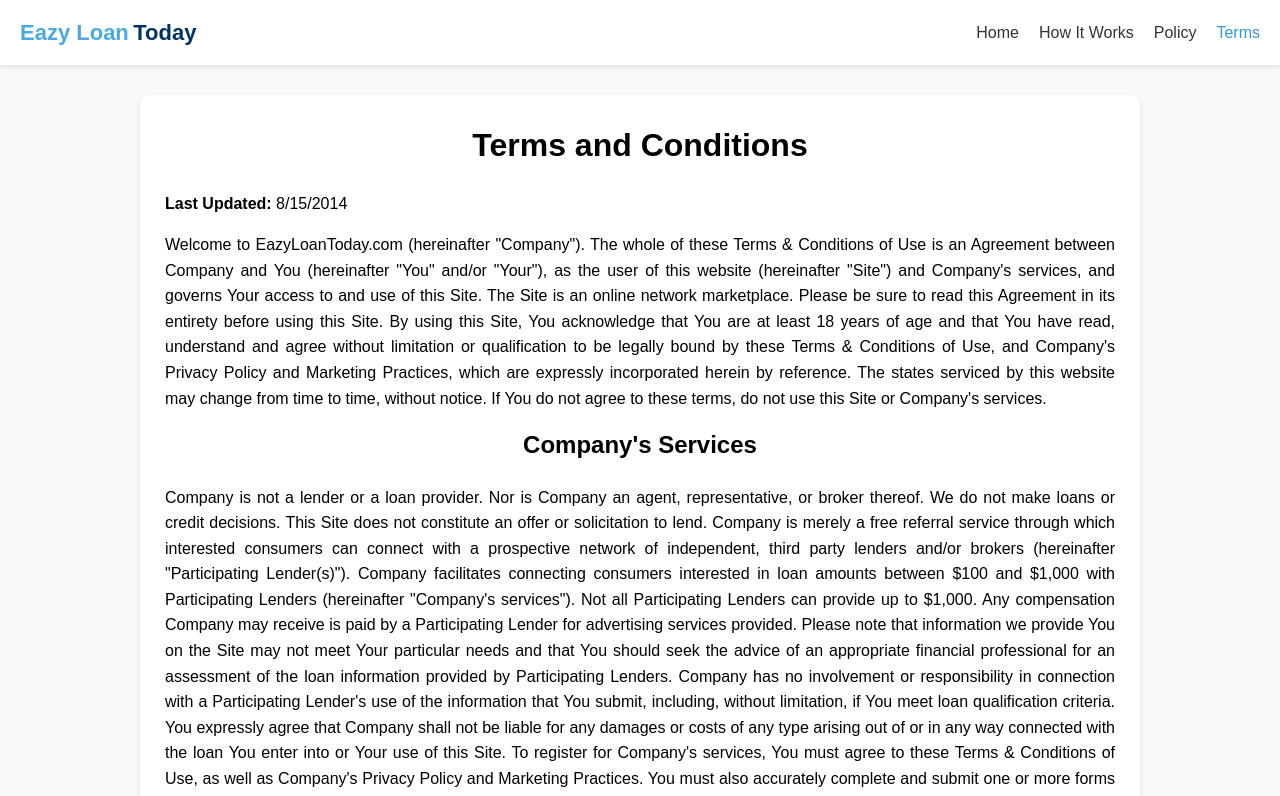
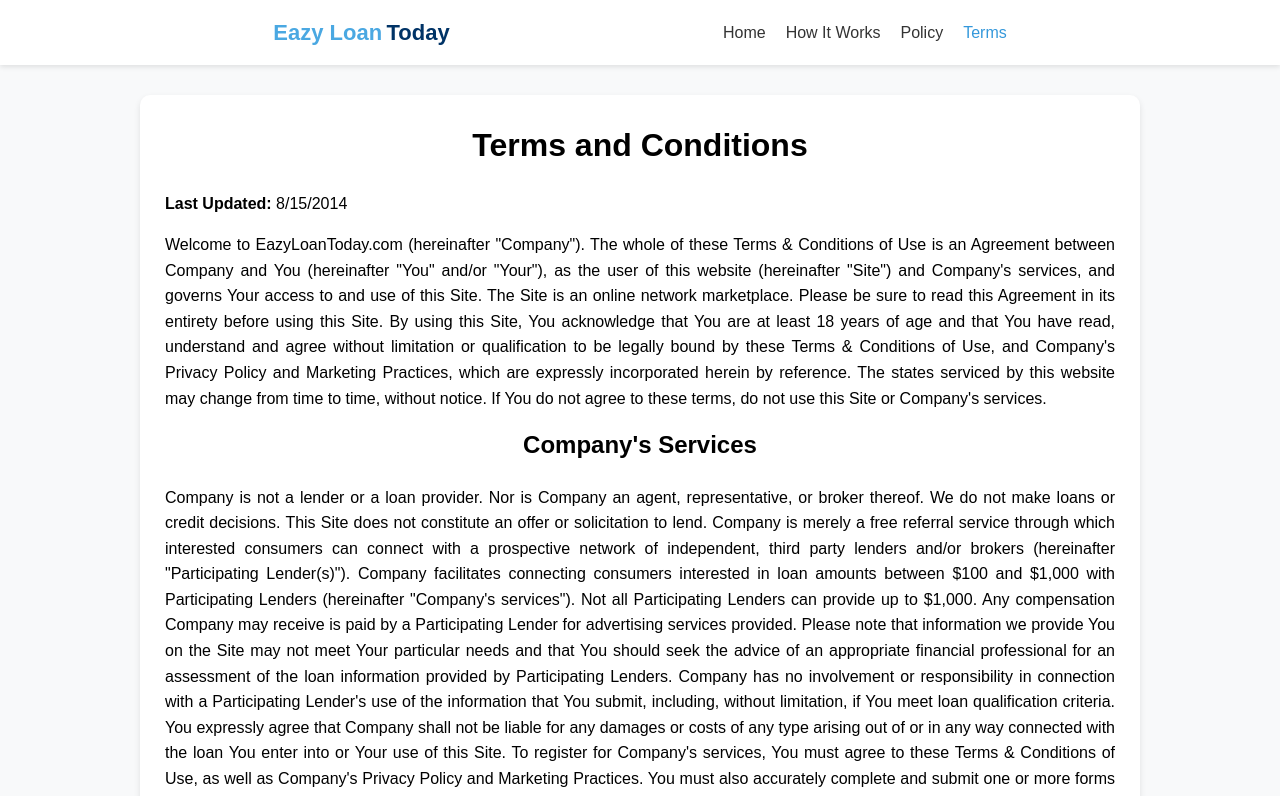
Before and after one commit to chatgptpatel244/chatgptpatel244.github.io, a plain HTML site: page terms.html in a window 1280 px wide. Shown: the top 796 px of the page. Drawn offline with Linux system fonts and the light colour scheme.

Commit message:
Update terms.html

```diff
--- a/terms.html
+++ b/terms.html
@@ -23,7 +23,7 @@
       background: #fff;
       padding: 15px 20px;
       display: flex;
-      justify-content: space-between; /* logo left, menu right */
+      justify-content: space-evenly; /* logo left, menu right */
       align-items: center;
       box-shadow: 0px 2px 5px rgba(0,0,0,0.1);
       position: sticky;
```
